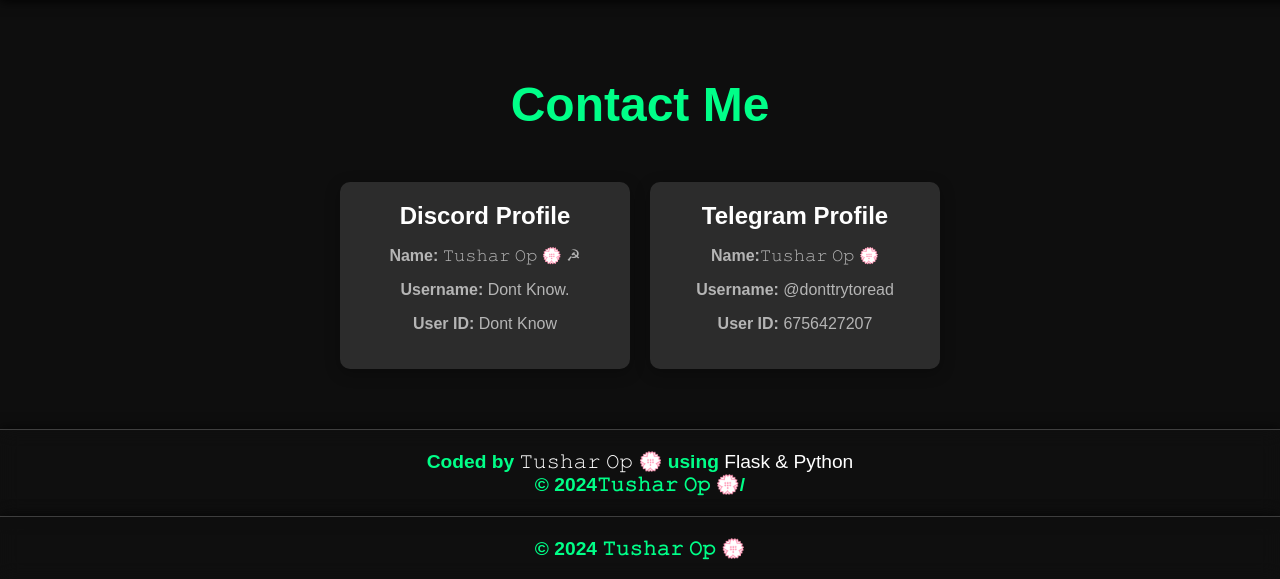
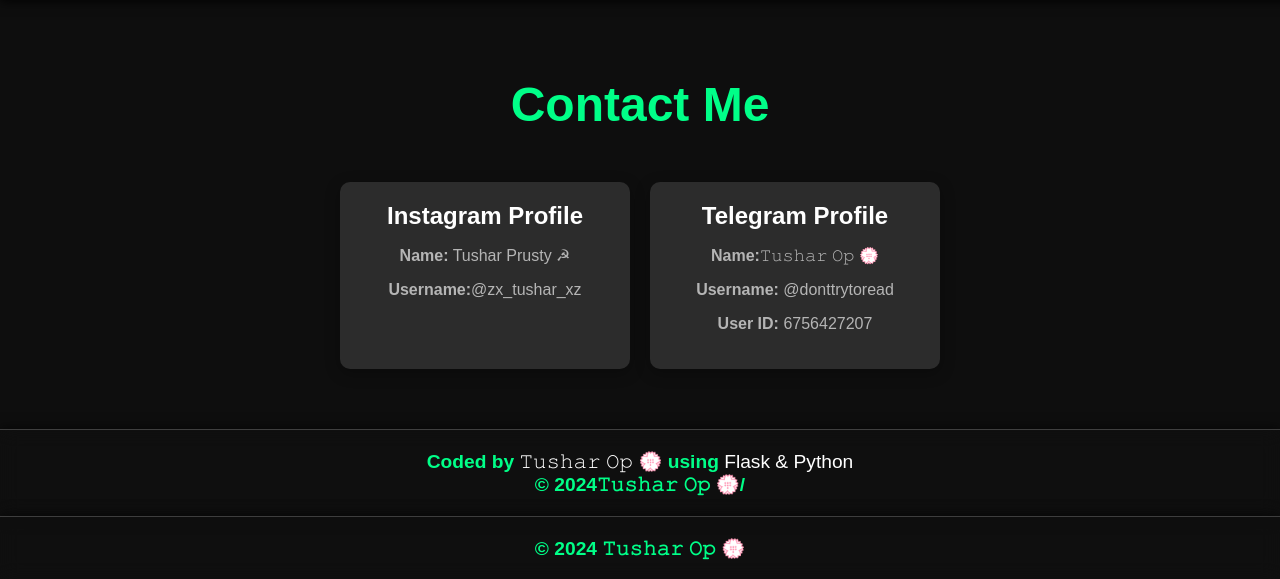
Before and after one commit to Bishu9/tushar, a Flask app: page /contact in a window 1280 px wide. Shown: the part 81-660 px from the top of the page. Run offline with Flask 3, Linux system fonts and the light colour scheme.

Commit message:
Update contact.html

```diff
--- a/templates/contact.html
+++ b/templates/contact.html
@@ -7,10 +7,9 @@
     <h1 class="contact-title">Contact Me</h1>
     <div class="contact-grid">
         <div class="contact-box animate-box">
-            <h2>Discord Profile</h2>
-            <p><strong>Name:</strong> 𝚃𝚞𝚜𝚑𝚊𝚛 𝙾𝚙 💮 ☭</p>
-            <p><strong>Username:</strong> Dont Know.</p>
-            <p><strong>User ID:</strong> Dont Know</p>
+            <h2>Instagram Profile</h2>
+            <p><strong>Name:</strong> Tushar Prusty ☭</p>
+            <p><strong>Username:</strong>@zx_tushar_xz</p>
         </div>
         <div class="contact-box animate-box">
             <h2>Telegram Profile</h2>
```
